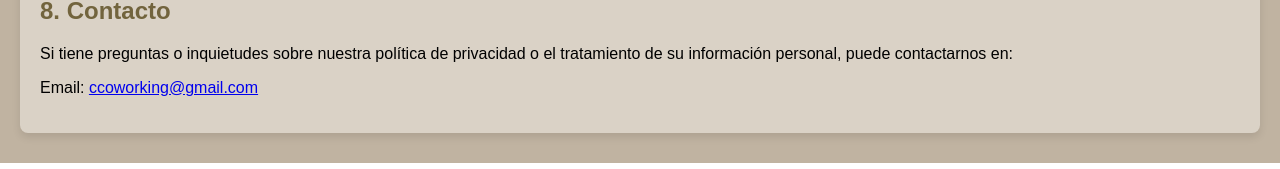
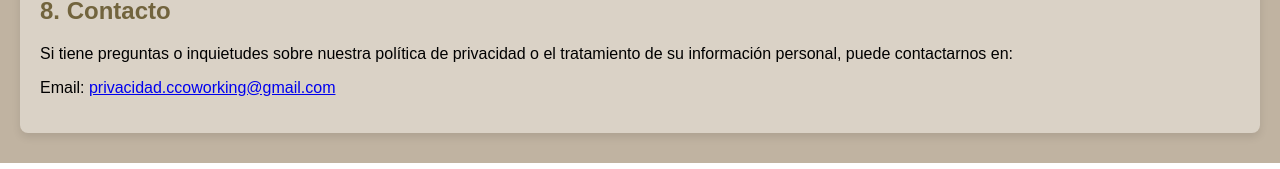
Before and after one commit to Palomixa/ComfyCoworking.github.io, a website: page politicaPrivacidad/politicaPrivacidad.html in a window 1280 px wide. Shown: the part 1416-1585 px from the top of the page. Drawn offline with Linux system fonts and the light colour scheme.

Commit message:
ultimos retoques

```diff
--- a/politicaPrivacidad/politicaPrivacidad.html
+++ b/politicaPrivacidad/politicaPrivacidad.html
@@ -83,7 +83,7 @@
 
         <h2>8. Contacto</h2>
         <p>Si tiene preguntas o inquietudes sobre nuestra política de privacidad o el tratamiento de su información personal, puede contactarnos en:</p>
-        <p>Email: <a href="mailto:ccoworking@gmail.com">ccoworking@gmail.com</a></p>
+        <p>Email: <a href="mailto:privacidad.ccoworking@gmail.com">privacidad.ccoworking@gmail.com</a></p>
     </section>
 
 </body>
```
Also changed, not shown: terminosyCondiciones/terminosyCondiciones.html (+1 -1 lines).
